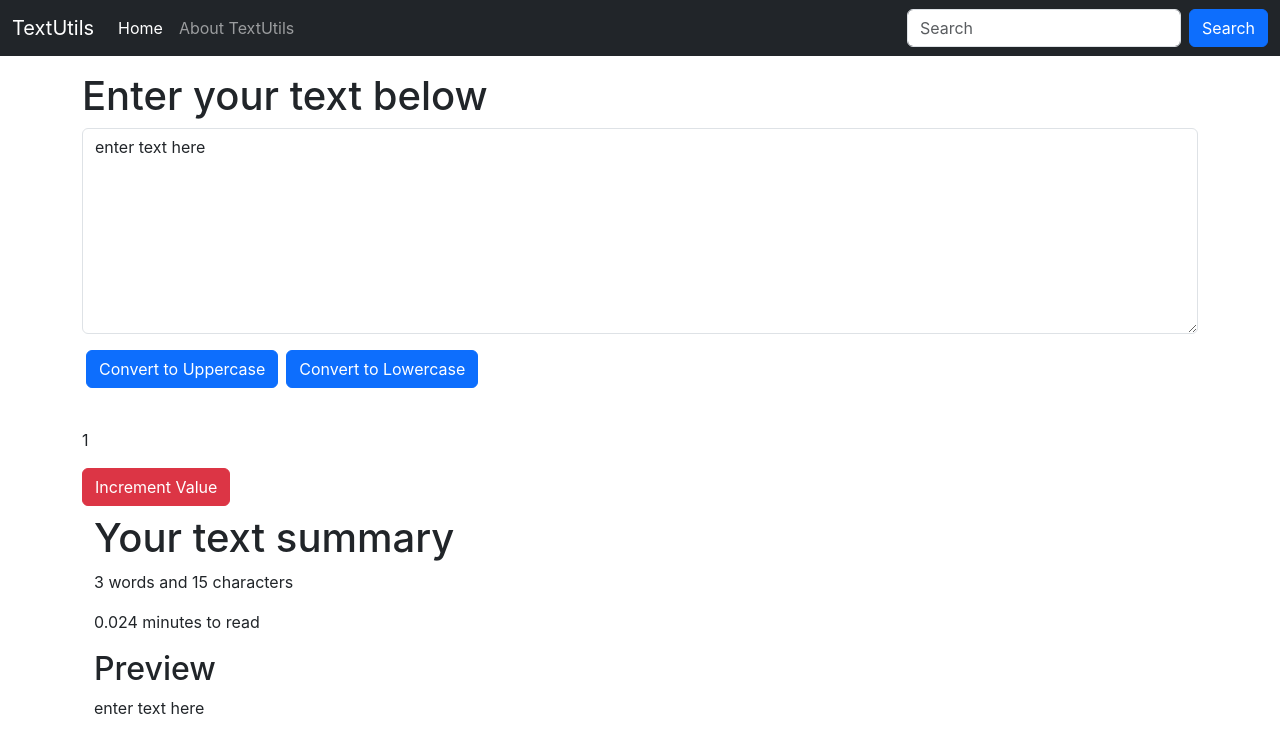
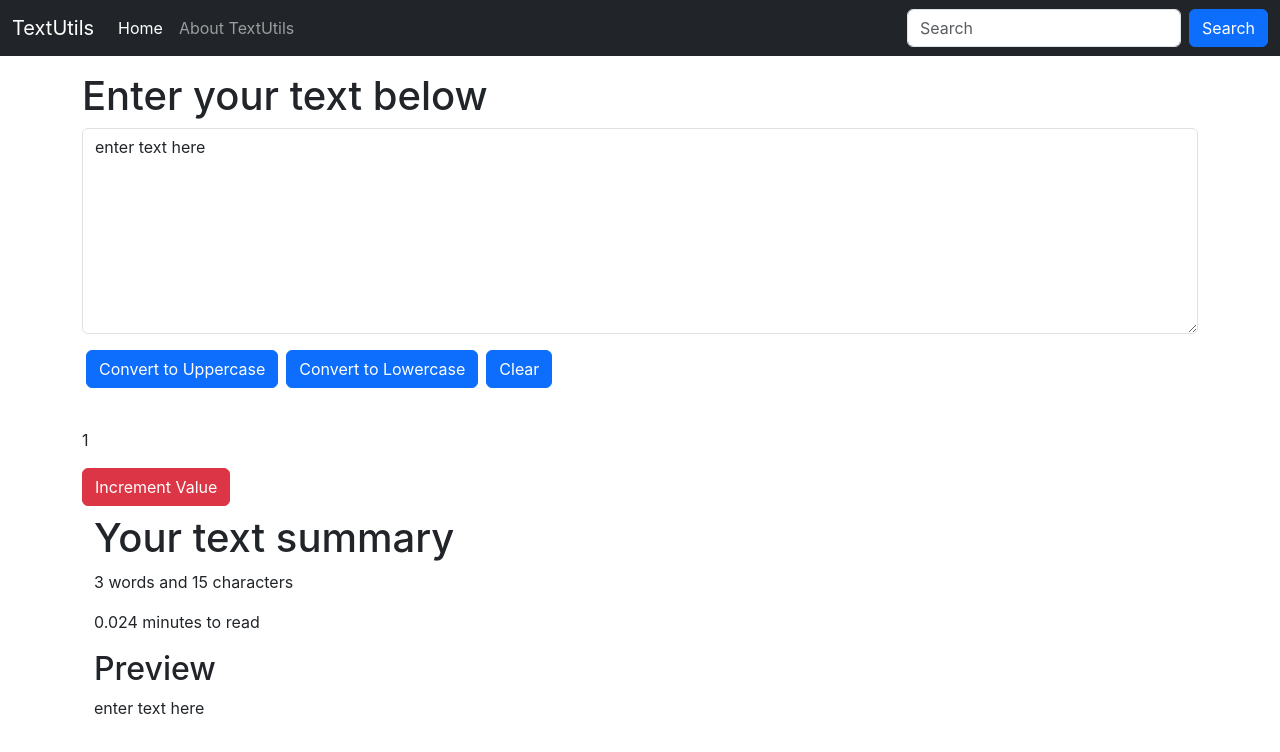
Before and after one commit to mrworld196wide/Text-Utilizer, a React (Create React App) app: page / in a window 1280 px wide. Shown: the top 752 px of the page. Built offline with nearby package versions, Linux system fonts and the light colour scheme.

Commit message:
clear button added

```diff
--- a/src/components/Textform.js
+++ b/src/components/Textform.js
@@ -5,15 +5,21 @@
         let newUpText = text.toUpperCase();      //uppercasing the text
         setText(newUpText); //updating the statevariable via state to new uppercased text
     }
-    const handleOnChange = (event) => {
-        console.log("changed ");
-        setText(event.target.value);    // seting value of state variable text to the text in textarea
-    }
 
     const handleLowClick = () => {
         console.log("Lowercased successully!");
         let newUpText = text.toLowerCase();      //lowercasing the text
         setText(newUpText); //updating the statevariable via state to new lowercased text
+    }
+
+    const handleClearClick = () => {
+        let newText = " ";
+        setText(newText)
+    }
+
+    const handleOnChange = (event) => {
+        console.log("changed ");
+        setText(event.target.value);    // seting value of state variable text to the text in textarea
     }
 
     // states
@@ -28,6 +34,7 @@
                 </div>
                 <button className="btn btn-primary mx-1" onClick={handleUpClick}>Convert to Uppercase</button>
                 <button className="btn btn-primary mx-1" onClick={handleLowClick}>Convert to Lowercase</button>
+                <button className="btn btn-primary mx-1" onClick={handleClearClick}>Clear</button>
             </div>
 
             <div className="d-inline container my-4 ">
```
